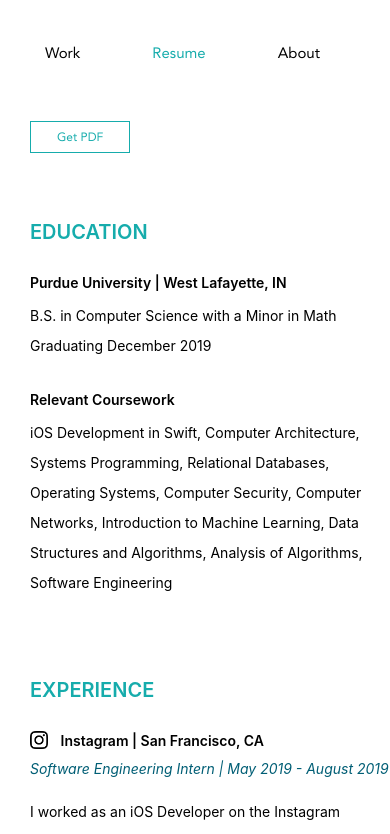
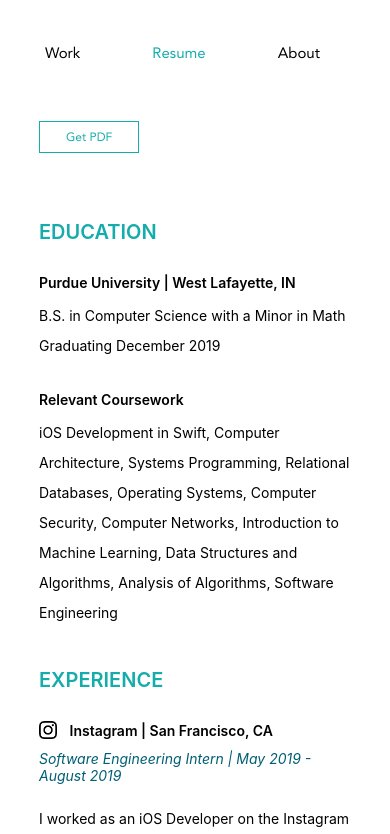
Before and after one commit to Ayruahs/ayruahs.github.io, a React (Create React App) app in the folder new-website/: page /resume in a window 390 px wide. Shown: the top 834 px of the page. Built offline with nearby package versions, Linux system fonts and the light colour scheme.

Commit message:
Better responsiveness

```diff
--- a/new-website/src/pages/About/about.css
+++ b/new-website/src/pages/About/about.css
@@ -56,29 +56,24 @@
 
 @media (max-width: 812px) {
     .About-page {
+        padding-top: 100px;
+        flex-direction: column;
         width: 100%;
-        display: flex;
-        padding-top: 100px;
-        padding-bottom: 100px;
-        flex-direction: column;
-        margin-left: -20px;
     }
 
     .LeftPicture {
         width: 100%;
         height: auto;
-        align-self: center;
-        vertical-align: top;
+        margin: 0;
     }
 
     .Intro {
         color: #16acac;
         display: flex;
         flex-direction: column;
-        margin-top: 20px;
+        margin: 20px 0 0 0;
         align-self: center;
-        width: 100%;
-        margin-left: 60px;
+        width: 80%;
     }
 
 
@@ -99,7 +94,7 @@
         margin-top: 75px;
         font-family: 'AvenirNext-Ultralight', sans-serif;
         font-size: 18px;
-        width: 95%;
+        width: 100%;
     }
 
     .Pronunciation {
--- a/new-website/src/pages/Work/work.css
+++ b/new-website/src/pages/Work/work.css
@@ -1,6 +1,6 @@
 .Work {
     background-color: white;
-    width: 100vw;
+    width: 100%;
 }
 
 #First-section {
@@ -95,8 +95,9 @@
 @media (max-width: 812px) {
     .Work {
         background-color: white;
-        width: 100vw;
-        overflow: auto;
+        width: 100%;
+        display: flex;
+        flex-direction: column;
     }
 
     #First-section {
@@ -104,10 +105,10 @@
     }
 
     .Work-Experience-Section {
-        color: black;
-        text-align: left;
-        padding-top: 80px;
-        margin-left: -320px;
+        align-self: center;
+        padding: 40px 0 0;
+        margin-left: 0px;
+        width: 80%;
     }
 
     .Work-Experience-Header {
@@ -134,43 +135,20 @@
     }
 
     .Resume-button {
-        font-family: 'Avenir';
-        border-style: solid;
-        border-width: 1px;
-        border-color: #16acac;
-        padding: 8px 26px;
-        cursor: pointer;
-        /* width: 180px; */
         position: relative;
         right: 0px;
         top: -75px;
         color: #16acac;
-        text-decoration: none;
         font-size: 12px;
     }
 
     .Date {
-        margin-top: 10px;
-        font-style: italic;
-        color: rgb(0, 94, 117);
         font-size: 14px;
     }
 
     .logo {
         height: 18px;
         width: 18px;
-        margin-right: 12.5px;
         position: relative;
-        /* top: -1px; */
-    }
-
-    .Skills {
-        margin-top: 30px;
-        margin-bottom: 200px;
-        font-size: 14px;
-    }
-
-    .Skills-Body {
-        margin-bottom: 8px;
     }
 }
```
